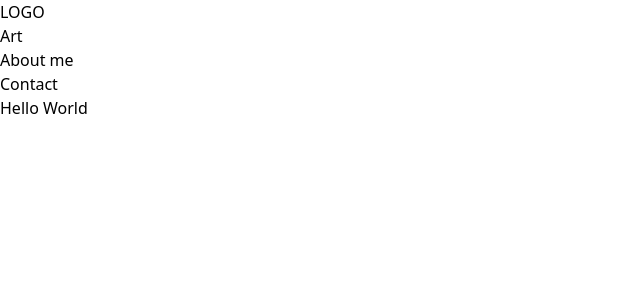
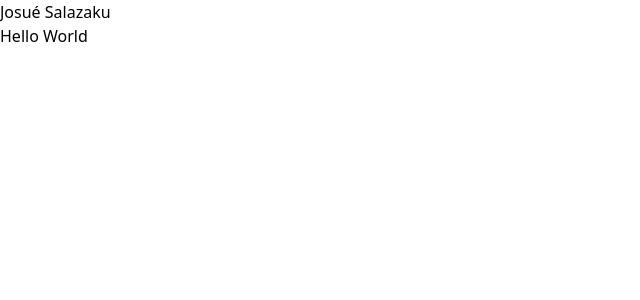
Before and after one commit to JosueSalazaku/Art-page, a React (Vite) app: page / in a window 1280 px wide. Shown: the top 300 px of the page, without its empty margins (0-640 px from the left). Built offline with nearby package versions, Linux system fonts and the light colour scheme.

Commit message:
Create hamburgrMenu inside header

```diff
--- a/src/assets/Components/Header.jsx
+++ b/src/assets/Components/Header.jsx
@@ -1,16 +1,54 @@
-
+import React, { useState } from 'react';
 
 const Header = () => {
+  const [menuOpen, setMenuOpen] = useState(false);
+
+  const toggleMenu = () => {
+    setMenuOpen(!menuOpen);
+  };
+
+  const closeMenu = () => {
+    setMenuOpen(false);
+  };
+
   return (
-      <div className="h-20 flex flex-row justify-evenly items-center">
-          <h1 className="font-bold mr-20 text-4xl">LOGO</h1>
-          <ul className="flex flex-row justify-between space-x-5">
-            <li>Art</li>
-            <li>About me</li>
-            <li>Contact</li>
+    <div className="relative h-20 flex flex-col md:flex-row justify-between items-center">
+      <div className="flex items-center">
+        <h1 className="font-bold ml-5 text-xl">Josué Salazaku</h1>
+
+        {/* Hamburger Icon */}
+        <div
+          className="cursor-pointer md:hidden ml-5"
+          onClick={toggleMenu}
+        >
+          <div className={`w-6 h-0.5 bg-black mb-1 transition-transform transform ${menuOpen ? 'rotate-45' : 'rotate-0'}`}></div>
+          <div className={`w-6 h-0.5 bg-black mb-1 transition-opacity ${menuOpen ? 'opacity-0' : 'opacity-100'}`}></div>
+          <div className={`w-6 h-0.5 bg-black transition-transform transform ${menuOpen ? '-rotate-45' : 'rotate-0'}`}></div>
+        </div>
+      </div>
+
+      {/* Navigation Overlay */}
+      {menuOpen && (
+        <div
+          className="fixed inset-0 bg-gray-800 bg-opacity-50 z-50"
+          onClick={closeMenu}
+        >
+          {/* Navigation Items */}
+          <ul className="absolute top-1/2 left-1/2 transform -translate-x-1/2 -translate-y-1/2 text-white">
+            <li className="my-3" onClick={closeMenu}>
+              <a href="">Art</a>
+            </li>
+            <li className="my-3" onClick={closeMenu}>
+              <a href="">About me</a>
+            </li>
+            <li className="my-3" onClick={closeMenu}>
+              <a href="">Contact</a>
+            </li>
           </ul>
-      </div>
-  )
-}
+        </div>
+      )}
+    </div>
+  );
+};
 
-export default Header
+export default Header;
```
